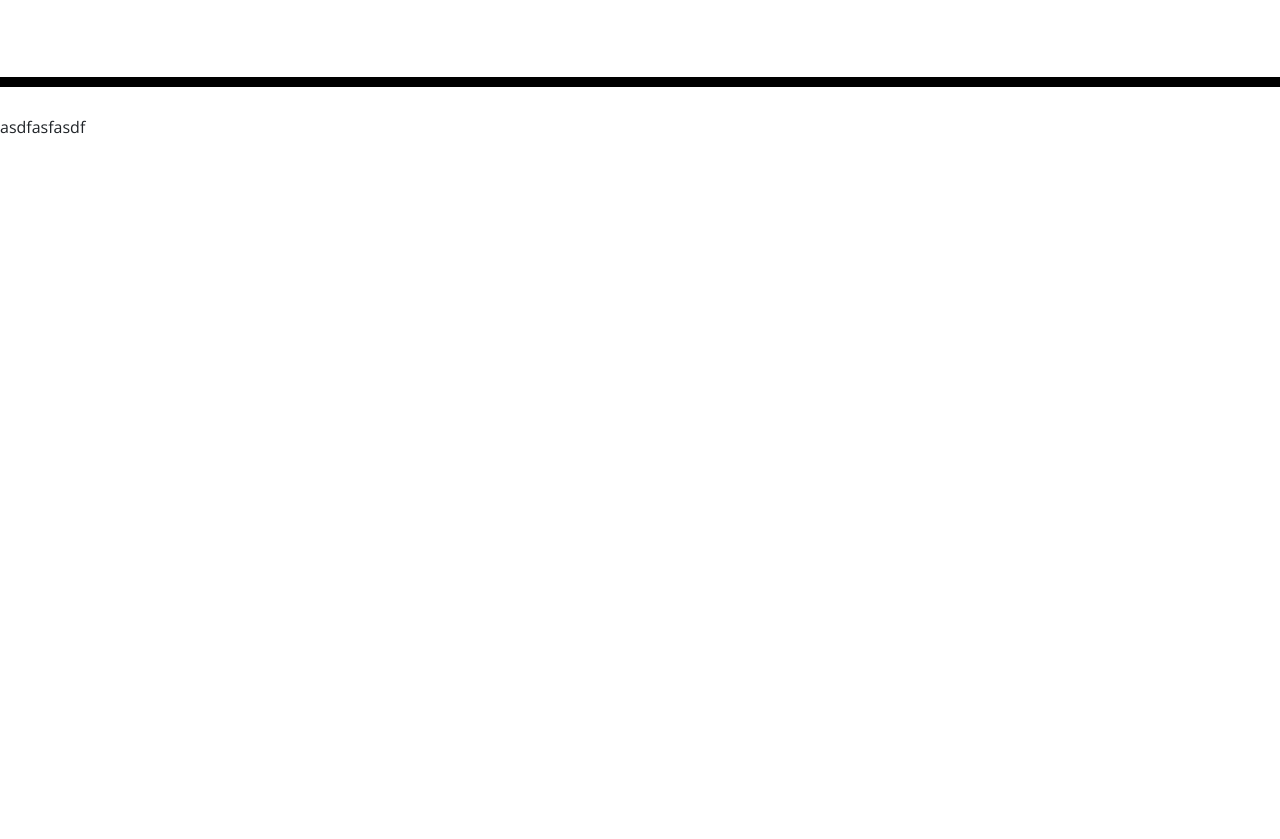
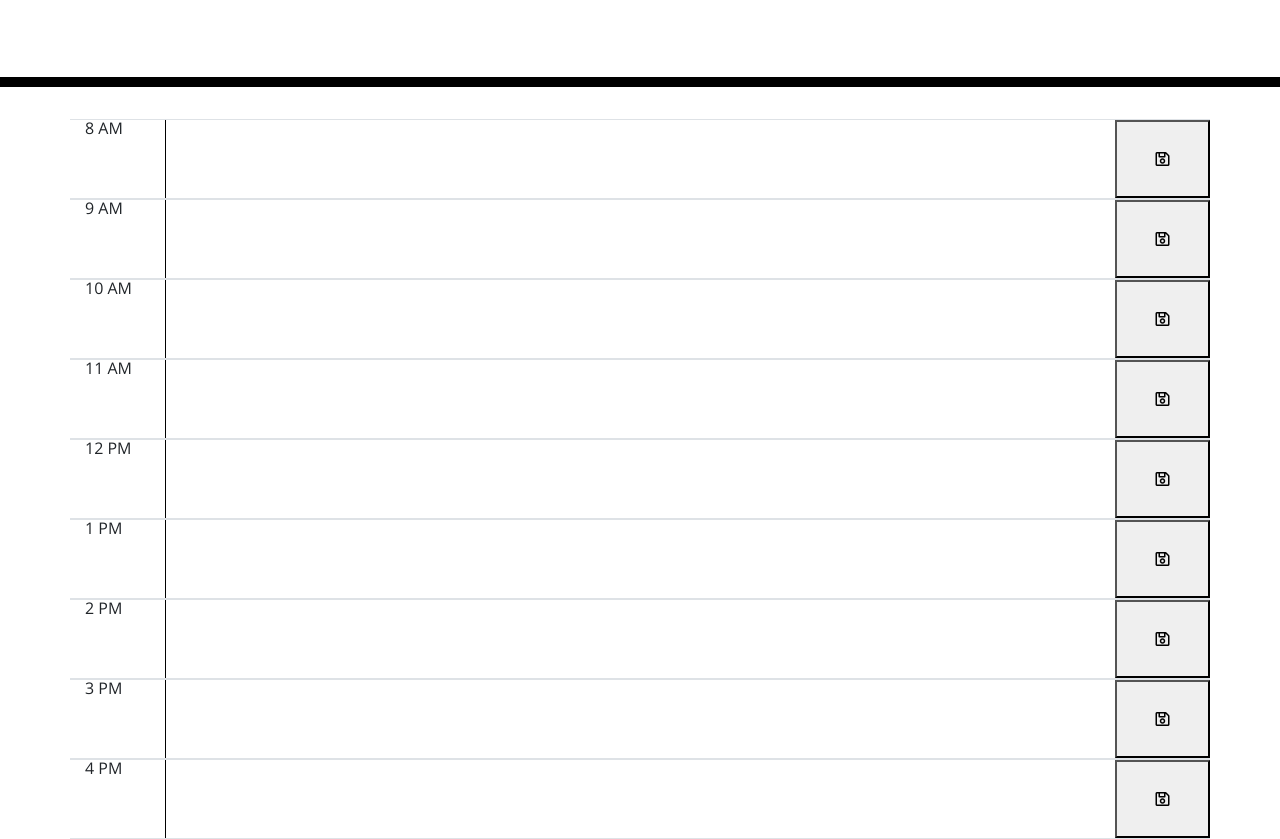
Before and after one commit to Jrvillena/workday_scheduler, a plain HTML site: page index.html in a window 1280 px wide. Shown: the part 181-1020 px from the top of the page. Before the commit the page ends 800 px from the top, so only its background shows below. Drawn offline with nearby package versions, Linux system fonts and the light colour scheme.

Commit message:
containers completed

```diff
--- a/index.html
+++ b/index.html
@@ -18,7 +18,7 @@
       href="https://fonts.googleapis.com/css?family=Open+Sans&display=swap"
       rel="stylesheet"
     />
-    <link rel="stylesheet" href="style.css" />
+    <link rel="stylesheet" href="./style.css" />
     <title>Work Day Scheduler</title>
   </head>
 
@@ -28,12 +28,60 @@
       <p class="lead">A simple calendar app for scheduling your work day</p>
       <p id="currentDay" class="lead"></p>
     </header>
+
+    <!-- Timeblocks go here -->
+
     <div class="container">
-      <!-- Timeblocks go here -->
+        <div id="calendar-row1" class="row justify-content-md-center border-top border-bottom calendar-row">
+            <div id="time1"class="col-md-1">8 AM</div>
+            <textarea rows="3" id="text-entry1" class="col-md-10"></textarea>
+            <button id="save" class="col-md-1"><i class="far fa-save"></i></button>
+          </div>
+        <div id="calendar-row1" class="row justify-content-md-center border-top border-bottom calendar-row">
+            <div id="time2"class="col-md-1">9 AM</div>
+            <textarea rows="3" id="text-entry1" class="col-md-10"></textarea>
+            <button id="save" class="col-md-1"><i class="far fa-save"></i></button>
+          </div>
+        <div id="calendar-row1" class="row justify-content-md-center border-top border-bottom calendar-row">
+            <div id="time3"class="col-md-1">10 AM</div>
+            <textarea rows="3" id="text-entry1" class="col-md-10"></textarea>
+            <button id="save" class="col-md-1"><i class="far fa-save"></i></button>
+          </div>
+        <div id="calendar-row1" class="row justify-content-md-center border-top border-bottom calendar-row">
+            <div id="time4"class="col-md-1">11 AM</div>
+            <textarea rows="3" id="text-entry1" class="col-md-10"></textarea>
+            <button id="save" class="col-md-1"><i class="far fa-save"></i></button>
+          </div>
+          <div id="calendar-row1" class="row justify-content-md-center border-top border-bottom calendar-row">
+            <div id="time5"class="col-md-1">12 PM</div>
+            <textarea rows="3" id="text-entry1" class="col-md-10"></textarea>
+            <button id="save" class="col-md-1"><i class="far fa-save"></i></button>
+          </div>
+        <div id="calendar-row1" class="row justify-content-md-center border-top border-bottom calendar-row">
+            <div id="time6"class="col-md-1">1 PM</div>
+            <textarea rows="3" id="text-entry1" class="col-md-10"></textarea>
+            <button id="save" class="col-md-1"><i class="far fa-save"></i></button>
+          </div>
+        <div id="calendar-row1" class="row justify-content-md-center border-top border-bottom calendar-row">
+            <div id="time7"class="col-md-1">2 PM</div>
+            <textarea rows="3" id="text-entry1" class="col-md-10"></textarea>
+            <button id="save" class="col-md-1"><i class="far fa-save"></i></button>
+          </div>
+        <div id="calendar-row1" class="row justify-content-md-center border-top border-bottom calendar-row">
+            <div id="time8"class="col-md-1">3 PM</div>
+            <textarea rows="3" id="text-entry1" class="col-md-10"></textarea>
+            <button id="save" class="col-md-1"><i class="far fa-save"></i></button>
+          </div>
+        <div id="calendar-row1" class="row justify-content-md-center border-top border-bottom calendar-row">
+            <div id="time9"class="col-md-1">4 PM</div>
+            <textarea rows="3" id="text-entry1" class="col-md-10"></textarea>
+            <button id="save" class="col-md-1"><i class="far fa-save"></i></button>
+          </div>
+
     </div>
+
 
     <script src="https://code.jquery.com/jquery-3.4.1.min.js"></script>
     <script src="https://cdnjs.cloudflare.com/ajax/libs/moment.js/2.24.0/moment.min.js"></script>
   </body>
 </html>
-asdfasfasdf
```
Also changed, not shown: 1 other file.
